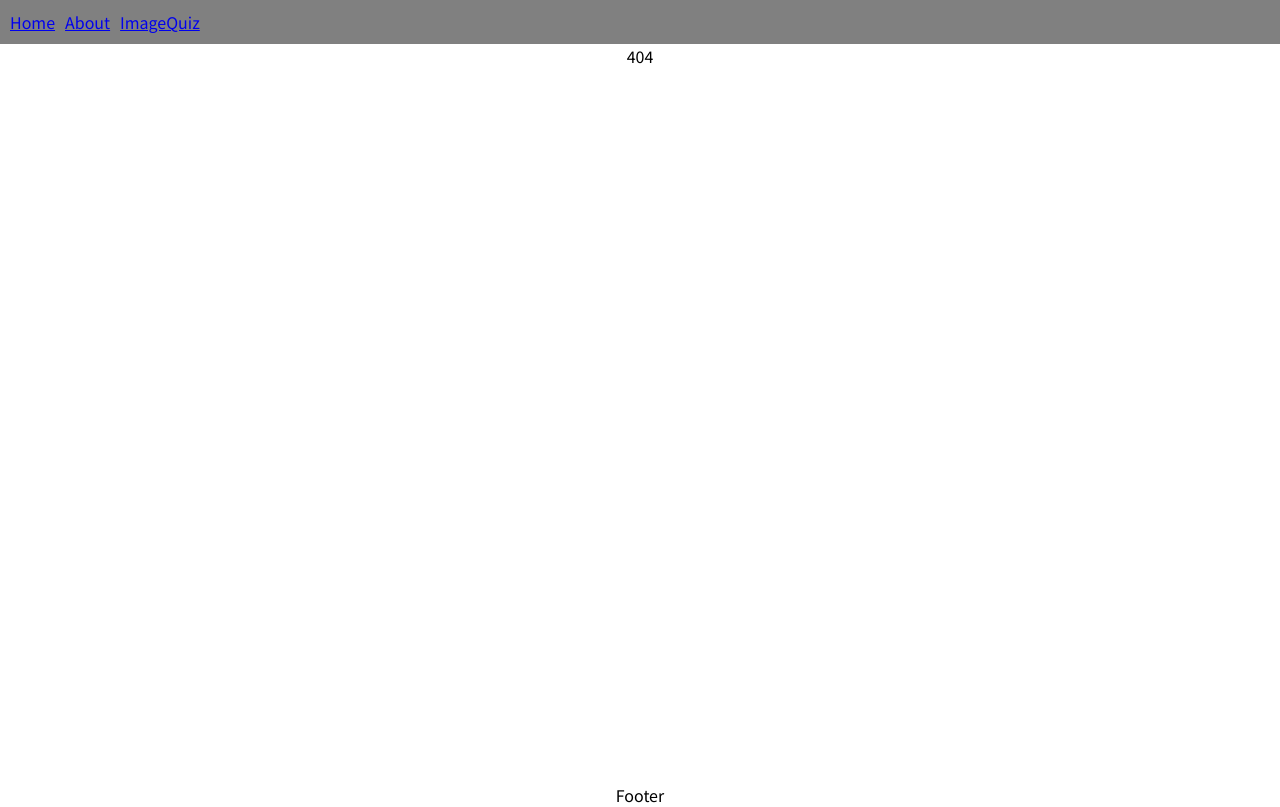
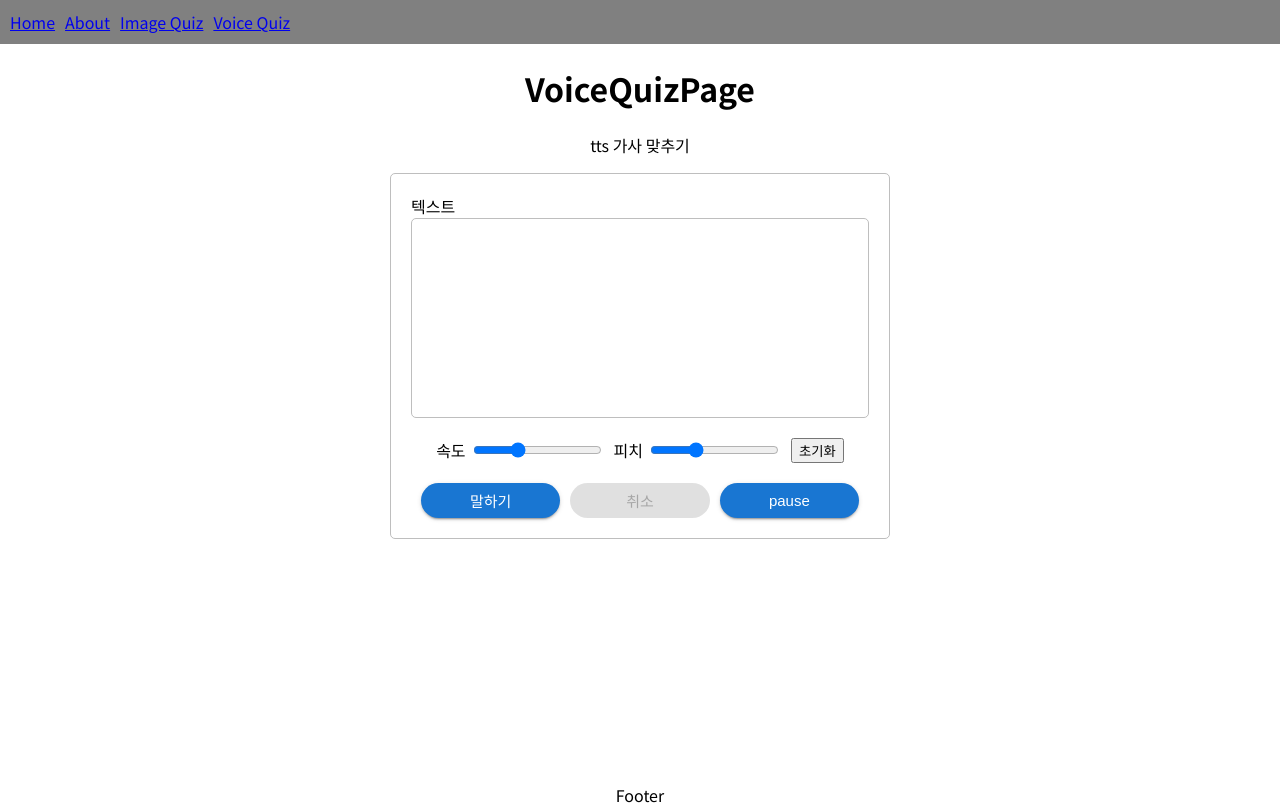
Before and after one commit to parkjisu6239/image_quiz, a React (Create React App) app: page /voice-quiz in a window 1280 px wide. Before the commit this address had no page. Built offline with nearby package versions, Linux system fonts and the light colour scheme.

Commit message:
[ADD] 스피치 게임

```diff
--- a/public/index.html
+++ b/public/index.html
@@ -6,12 +6,11 @@
     <meta name="theme-color" content="#000000" />
     <meta
       name="description"
-      content="Web site created using create-react-app"
+      content="Let's play game!"
     />
     <title>React App</title>
   </head>
   <body>
-    <noscript>You need to enable JavaScript to run this app.</noscript>
     <div id="root"></div>
   </body>
 </html>
--- a/src/App.tsx
+++ b/src/App.tsx
@@ -5,6 +5,7 @@ import Header from "src/components/UI/organisms/Header";
 import "./App.css";
 
 const mainCss = (FixedHeight: number) => css`
+  overflow: auto;
   height: 100%;
   min-height: calc(100vh - ${FixedHeight}px);
 `;
--- a/src/components/UI/atoms/Button/Button.tsx
+++ b/src/components/UI/atoms/Button/Button.tsx
@@ -5,11 +5,8 @@ import { themeColor } from "./constants";
 
 const defaultButtonCss = (buttonThemeColor: colorOption) => css`
   min-width: 64px;
-    padding: 7px 16px;
-    border-radius: 4px;
-  display: flex;
-  justify-content: center;
-  align-items: center;
+  padding: 7px 16px;
+  border-radius: 4px;
   color: rgb(255, 255, 255);
   background-color: ${buttonThemeColor.default};
   box-shadow: rgb(0 0 0 / 20%) 0px 3px 1px -2px,
--- /dev/null
+++ b/src/components/features/VoiceQuiz/Player.tsx
@@ -0,0 +1,127 @@
+import { css } from "@emotion/css";
+import React from "react";
+import Button from "src/components/UI/atoms/Button";
+import useSpeech from "src/hooks/useSpeech";
+
+const playerCss = css`
+  width: 500px;
+  display: grid;
+  gap: 20px;
+  padding: 20px;
+  border-radius: 5px;
+  border: 1px solid #bebebe;
+  margin: 0 auto;
+`;
+
+const speakCss = css`
+  display: flex;
+  flex-direction: column;
+  align-items: flex-start;
+  textarea {
+    width: 100%;
+    min-height: 200px;
+    resize: none;
+    border: 1px solid #bebebe;
+    border-radius: 5px;
+    margin: 0%;
+  }
+`;
+
+const optionsCss = css`
+  display: flex;
+  gap: 10px;
+  justify-content: center;
+  label {
+    display: flex;
+    align-items: center;
+    gap: 5px;
+  }
+`;
+
+const buttonsCss = css`
+  padding: 0 10px;
+  display: flex;
+  gap: 10px;
+  justify-content: center;
+  button {
+    width: 100%;
+    border-radius: 30px;
+  }
+`;
+
+const Player = () => {
+  const {
+    isSpeaking,
+    isPause,
+    value,
+    rate,
+    pitch,
+    setValue,
+    setRate,
+    setPitch,
+    pauseOrResume,
+    cancle,
+    speak
+  } = useSpeech();
+
+  const onClickPlay = () => {
+    cancle();
+    speak();
+  };
+
+  const resetOption = () => {
+    setRate("1");
+    setPitch("1");
+  };
+
+  return (
+    <section className={playerCss}>
+      <label htmlFor="speak" className={speakCss}>텍스트
+        <textarea
+          onChange={(e) => setValue(e.target.value)}
+          name="speak"
+          id="speak"
+          value={value}
+        />
+      </label>
+      <div className={optionsCss}>
+        <label htmlFor="rate">속도
+          <input
+            onChange={(e) => {
+              setRate(e.target.value);
+            }}
+            type="range"
+            min="0.5"
+            max="2"
+            step="0.1"
+            id="rate"
+            value={rate}
+          />
+        </label>
+        <label htmlFor="pitch">피치
+          <input
+            onChange={(e) => {
+              setPitch(e.target.value);
+            }}
+            type="range"
+            min="0.5"
+            max="2"
+            step="0.1"
+            id="pitch"
+            value={pitch}
+          />
+        </label>
+        <button onClick={resetOption}>초기화</button>
+      </div>
+      <div className={buttonsCss}>
+        <Button onClick={onClickPlay}>말하기</Button>
+        <Button onClick={cancle} disabled={!isSpeaking}>취소</Button>
+        <Button onClick={pauseOrResume}>
+          {isPause ? "resume" : "pause"}
+        </Button>
+      </div>
+    </section>
+  );
+};
+
+export default Player;
--- /dev/null
+++ b/src/components/pages/VoiceQuizPage.tsx
@@ -0,0 +1,14 @@
+import React from "react";
+import Player from "src/components/features/VoiceQuiz/Player";
+
+function VoiceQuizPage() {
+  return (
+    <div>
+      <h1>VoiceQuizPage</h1>
+      <p>tts 가사 맞추기</p>
+      <Player />
+    </div>
+  );
+}
+
+export default VoiceQuizPage;
--- a/src/components/pages/index.ts
+++ b/src/components/pages/index.ts
@@ -1,11 +1,13 @@
 import HomePage from "./HomePage";
 import AboutPage from "./AboutPage";
 import ImageQuizPage from "./ImageQuizPage";
+import VoiceQuizPage from "./VoiceQuizPage";
 
 const Page = {
   HomePage,
   AboutPage,
-  ImageQuizPage
+  ImageQuizPage,
+  VoiceQuizPage
 };
 
 export default Page;
--- a/src/constants/menu.ts
+++ b/src/constants/menu.ts
@@ -16,8 +16,14 @@ const menu = [
   {
     id: "image-quiz",
     path: "/image-quiz",
-    name: "ImageQuiz",
+    name: "Image Quiz",
     component: Page.ImageQuizPage
+  },
+  {
+    id: "voice-quiz",
+    path: "/voice-quiz",
+    name: "Voice Quiz",
+    component: Page.VoiceQuizPage
   }
 ];
 
--- /dev/null
+++ b/src/hooks/useSpeech.tsx
@@ -0,0 +1,65 @@
+import React from "react";
+
+const useSpeech = () => {
+  const synth = window.speechSynthesis;
+  const [isSpeaking, setIsSpeaking] = React.useState(false);
+  const [isPause, setIsPause] = React.useState(false);
+  const [value, setValue] = React.useState("");
+  const [rate, setRate] = React.useState("1");
+  const [pitch, setPitch] = React.useState("1");
+
+  const resume = () => {
+    setIsPause(false);
+    synth.resume();
+  };
+
+  const pause = () => {
+    setIsPause(true);
+    synth.pause();
+  };
+
+  const pauseOrResume = () => {
+    if (synth.paused) {
+      resume();
+    } else {
+      pause();
+    }
+  };
+
+  const cancle = () => {
+    if (synth.speaking) {
+      synth.cancel();
+    }
+  };
+
+  const speak = () => {
+    const utterThis = new SpeechSynthesisUtterance(value);
+    utterThis.rate = Number(rate);
+    utterThis.pitch = Number(pitch);
+    utterThis.onstart = (ev: SpeechSynthesisEvent) => {
+      setIsSpeaking(true);
+    };
+    utterThis.onend = (ev: SpeechSynthesisEvent) => {
+      setIsSpeaking(false);
+    };
+    synth.speak(utterThis);
+  };
+
+  return {
+    isSpeaking,
+    isPause,
+    value,
+    rate,
+    pitch,
+    setValue,
+    setRate,
+    setPitch,
+    resume,
+    pause,
+    pauseOrResume,
+    cancle,
+    speak
+  };
+};
+
+export default useSpeech;
--- a/src/index.css
+++ b/src/index.css
@@ -14,3 +14,7 @@ code {
   font-family: source-code-pro, Menlo, Monaco, Consolas, "Courier New",
     monospace;
 }
+
+* {
+  box-sizing: border-box;
+}
```
Also changed, not shown: src/components/UI/atoms/Input.tsx (added, +23 -0 lines), .eslintrc.json.
